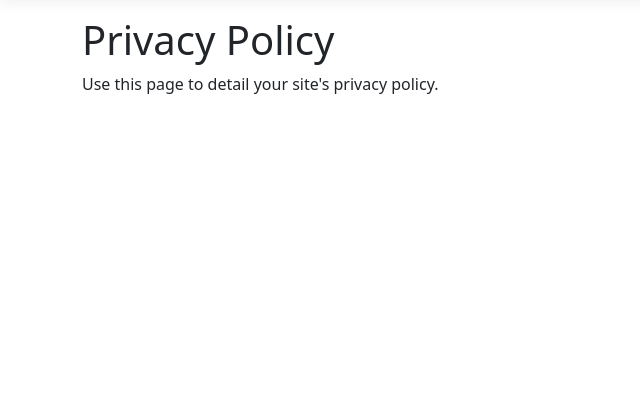
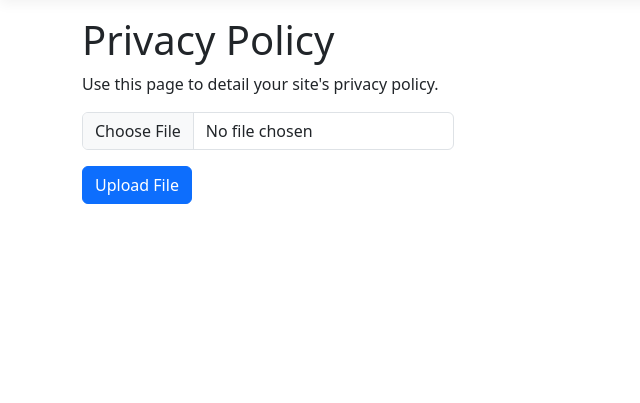
Before and after one commit to hsim385/Honours_Dividni_AI, an ASP.NET Core app: page /Home/Privacy in a window 1280 px wide. Shown: the part 57-460 px from the top of the page, without its empty margins (0-640 px from the left). Run offline with ASP.NET Core 8, Linux system fonts and the light colour scheme; style sheets or scripts are compiled from the project's sources; some libraries are stand-ins or nearby versions.

Commit message:
added uploads

```diff
--- a/Controllers/HomeController.cs
+++ b/Controllers/HomeController.cs
@@ -1,18 +1,20 @@
 using System.Diagnostics;
 using Microsoft.AspNetCore.Mvc;
+using System.Threading.Tasks;
+using ex3.Back;
 using ex3.Models;
-using ex3.Back;
-using System.Threading.Tasks;
 
 namespace ex3.Controllers;
 
 public class HomeController : Controller
 {
     private readonly IBackend _backend;
+    private readonly IWebHostEnvironment _webHost;
 
-    public HomeController(IBackend backend)
+    public HomeController(IBackend backend, IWebHostEnvironment webHost)
     {
         _backend = backend;
+        _webHost = webHost;
     }
 
     [HttpGet]
@@ -36,6 +38,27 @@ public class HomeController : Controller
         return View(model);
     }
 
+    [HttpPost]
+    public async Task<IActionResult> Privacy(IFormFile file)
+    {
+        string UploadsFolder = Path.Combine(_webHost.WebRootPath, "uploads");
+        if (!Directory.Exists(UploadsFolder))
+        {
+            Directory.CreateDirectory(UploadsFolder);
+        }
+
+        string fileName = Path.GetFileName(file.FileName);
+        string fileSavePath = Path.Combine(UploadsFolder, fileName);
+
+        using (FileStream stream = new FileStream(fileSavePath, FileMode.Create))
+        {
+            await file.CopyToAsync(stream);
+        }
+
+        ViewBag.Message = fileName + " uploaded successfully";
+        return View();
+    }
+
     public IActionResult Privacy()
     {
         return View();
--- a/Views/Home/Privacy.cshtml
+++ b/Views/Home/Privacy.cshtml
@@ -4,3 +4,17 @@
 <h1>@ViewData["Title"]</h1>
 
 <p>Use this page to detail your site's privacy policy.</p>
+
+<div class="col-4">
+    <form method="post" enctype="multipart/form-data" asp-controller="Home" asp-action="Privacy">
+        <div class="mb-3">
+            <input type="file" name="file" class="form-control"/>
+        </div>
+        <div class="mb-3">
+            <input type="submit" value="Upload File" class="btn btn-primary"/>
+        </div>
+        <span class="text-success">
+            @ViewBag.Message
+        </span>
+    </form>
+</div>
```
Also changed, not shown: Backend/Backend.cs (+25 -3 lines). Lines whose indentation alone changed are shown as unchanged.
